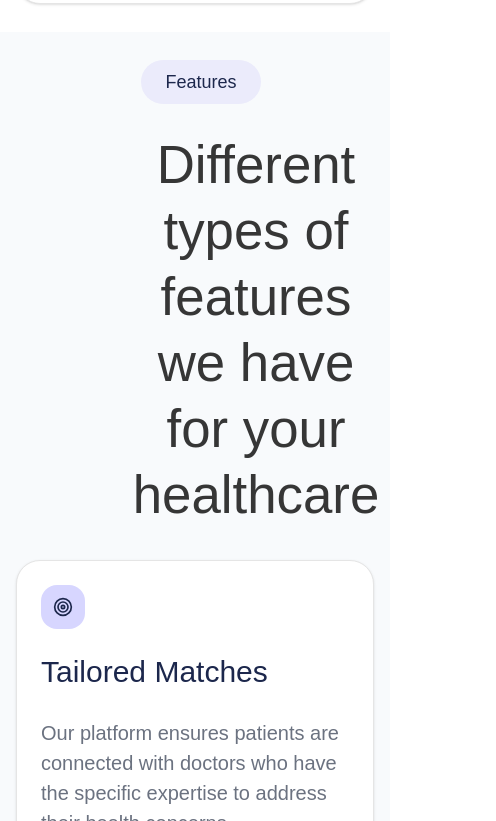
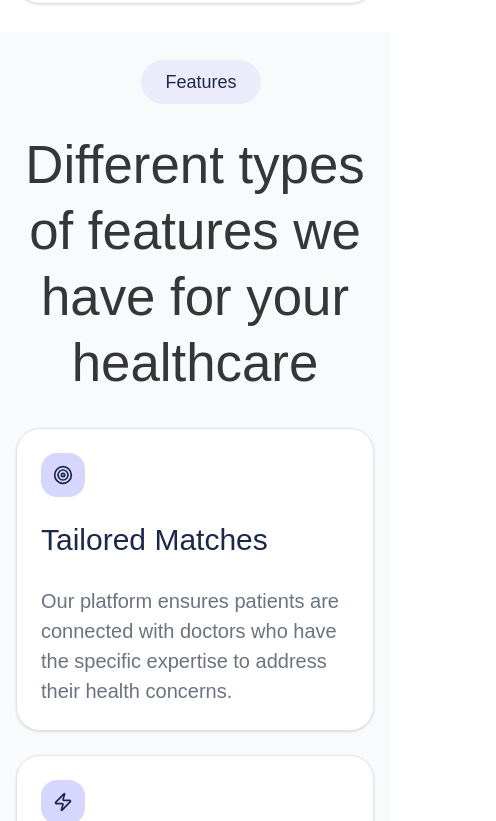
Before and after one commit to RiteshBhoskar/mediso, a Next.js app: page / in a window 390 px wide. Shown: the part 3443-4264 px from the top of the page, 496 px wide, since content can reach past the window. Built offline with nearby package versions, Linux system fonts and the light colour scheme; no server answers; a web font is replaced by a local one.

Commit message:
couldn't fix the responsiveness

```diff
--- a/components/Features.tsx
+++ b/components/Features.tsx
@@ -11,7 +11,7 @@ export default function Features() {
                 Features
             </div>
             </div>
-            <h2 className="text-[3.30rem] flex justify-center pt-7 text-center font-satoshi px-60 pb-8 leading-tight text-[#363636] font-medium">Different types of features we have for your healthcare</h2>
+            <h2 className="text-[3.30rem] flex justify-center text-center pt-7 font-satoshi px-2 sm:px-60 pb-8 leading-tight text-[#363636] font-medium">Different types of features we have for your healthcare</h2>
             <div className="grid gap-6 sm:grid-cols-2 lg:grid-cols-3">
               <Card className="rounded-3xl">
                 <CardHeader>
--- a/components/GetStarted.tsx
+++ b/components/GetStarted.tsx
@@ -4,7 +4,7 @@ import { Button } from "./ui/button";
 export default function GetStarted() {
     return (
         <div className="bg-white w-full">
-            <div className="py-16 bg-[#8585fb] rounded-3xl my-7 mx-10 text-white">
+            <div className="py-16 bg-[#8585fb] rounded-3xl my-7 mx-5 sm:mx-10 text-white">
                 <div className="container px-4 md:px-6 flex flex-col items-center text-center">
                     <div className="space-y-4 max-w-2xl">
                         <div className="rounded-full text-[#1C274C] bg-[#ebebfb] px-6 py-2 w-fit mx-auto font-medium text-lg">
--- a/components/Header.tsx
+++ b/components/Header.tsx
@@ -42,12 +42,12 @@ export default function ResponsiveHeader() {
       </button>
 
       <nav
-        className={`absolute sm:static top-20 w-full sm:w-auto sm:flex sm:items-center sm:gap-2 bg-white sm:bg-transparent transition-all duration-300 ${
+        className={`absolute sm:static top-20 w-full sm:w-auto sm:flex sm:items-center sm:gap-2 bg-white sm:bg-transparent transition-all duration-300 rounded-xl ${
           menuOpen ? "block" : "hidden"
         }`}
       >
         <Link
-          className="block text-black  font-satoshi font-medium px-4 py-2 sm:px-0"
+          className="block text-black font-satoshi font-medium px-4 py-2 sm:px-0"
           href="#how-it-works"
         >
           <Button variant="linkHover2" className="text-base">
--- a/components/HowItWorks.tsx
+++ b/components/HowItWorks.tsx
@@ -7,7 +7,7 @@ import Link from "next/link";
 
 export default function HowItWorks() {
     return (
-        <div className="w-fit bg-white pb-7 sm:py-10">
+        <div className="w-fit h-fit bg-white pb-7 sm:py-10">
           <div className="container px-4 md:px-6 w-full flex flex-col sm:flex-row justify-between">
             <div className="flex flex-col items-center justify-center sm:items-start w-full pt-20 h-screen">
             <div className="text-[#1C274C] rounded-full px-6 bg-[#ebebfb] w-fit font-medium font-satoshi text-lg py-2 ml-3">
```
